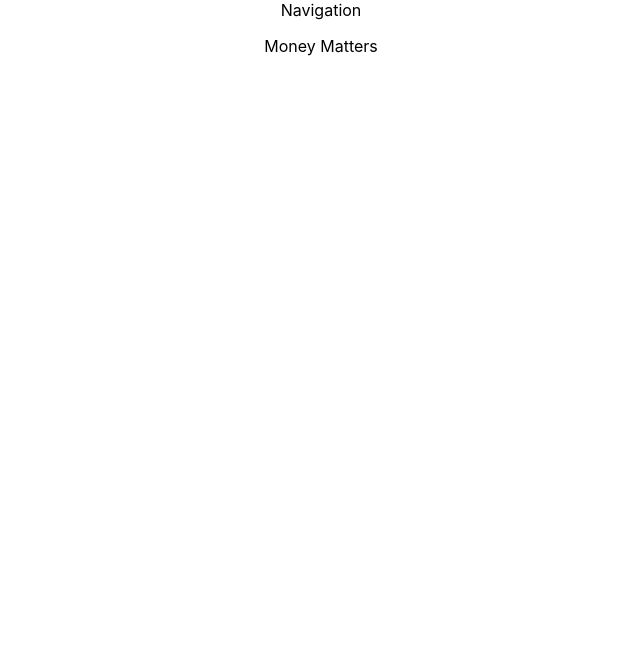
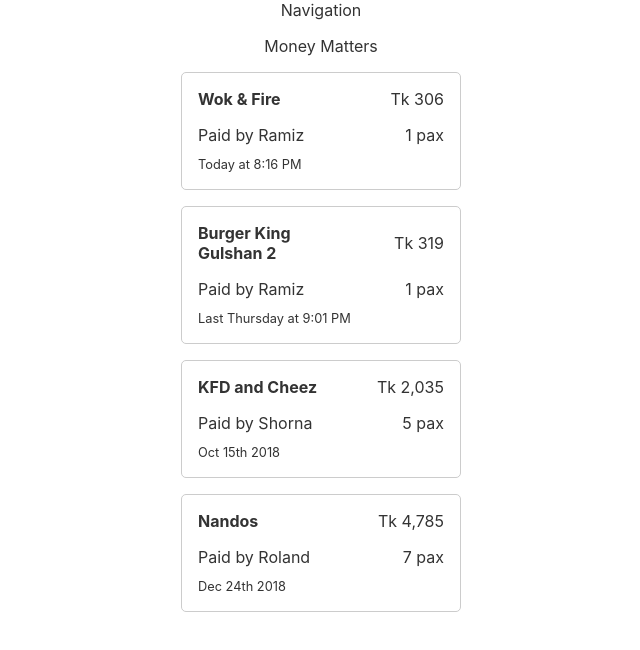
Before and after one commit to ramiz-rahman/money-matters, a React (Create React App) app: page / in a window 1280 px wide. Shown: the top 650 px of the page, without its empty margins (319-959 px from the left). Built offline with nearby package versions, Linux system fonts and the light colour scheme.

Commit message:
Create the Bill Component
The Bill Component is used to display information of a single bill.

    - It uses moment.js to format the date
    - It is the point of entry to existing bills for users

```diff
--- a/package.json
+++ b/package.json
@@ -3,6 +3,7 @@
   "version": "0.1.0",
   "private": true,
   "dependencies": {
+    "moment": "^2.23.0",
     "react": "^16.7.0",
     "react-dom": "^16.7.0",
     "react-scripts": "2.1.3"
@@ -21,5 +22,8 @@
     "not dead",
     "not ie <= 11",
     "not op_mini all"
-  ]
+  ],
+  "devDependencies": {
+    "node-sass": "^4.11.0"
+  }
 }
--- a/src/App.js
+++ b/src/App.js
@@ -1,12 +1,41 @@
 import React, { Component } from 'react';
 import Header from './components/header/header';
-import './App.css';
+import Bill from './components/Bill/Bill';
+import './App.scss';
 
 class App extends Component {
   render() {
     return (
       <div className="App">
         <Header />
+        <Bill
+          title="Wok &amp; Fire"
+          amount="306"
+          paidBy="Ramiz"
+          participants="1"
+          date="2019-01-21 20:16"
+        />
+        <Bill
+          title="Burger King Gulshan 2"
+          amount="319"
+          paidBy="Ramiz"
+          participants="1"
+          date="2019-01-17 21:01"
+        />
+        <Bill
+          title="KFD and Cheez"
+          amount="2035"
+          paidBy="Shorna"
+          participants="5"
+          date="2018-10-15 20:16"
+        />
+        <Bill
+          title="Nandos"
+          amount="4785"
+          paidBy="Roland"
+          participants="7"
+          date="2018-12-24 20:16"
+        />
       </div>
     );
   }
--- a/src/App.css
+++ b/src/App.scss
@@ -30,3 +30,5 @@
     transform: rotate(360deg);
   }
 }
+
+$color-black: #333;
--- /dev/null
+++ b/src/components/Bill/Bill.js
@@ -0,0 +1,17 @@
+import React from 'react';
+import moment from 'moment';
+import './Bill.scss';
+
+const Bill = ({ title, amount, paidBy, participants, date }) => (
+  <div className="Bill">
+    <h4>{title}</h4>
+    <p className="right">Tk {new Intl.NumberFormat().format(amount)}</p>
+    <p>Paid by {paidBy}</p>
+    <p className="right">{participants} pax</p>
+    <p>
+      <time>{moment(date).calendar(null, { sameElse: 'MMM Do YYYY' })}</time>
+    </p>
+  </div>
+);
+
+export default Bill;
--- /dev/null
+++ b/src/components/Bill/Bill.scss
@@ -0,0 +1,31 @@
+.Bill {
+  box-sizing: border-box;
+  display: flex;
+  flex-flow: row wrap;
+  justify-content: space-between;
+  align-items: center;
+  width: 280px;
+  padding: 0.5rem 1rem;
+  border: 1px solid #ccc;
+  border-radius: 5px;
+  margin: 1rem auto;
+
+  p,
+  h4 {
+    flex: 1 1 50%;
+    text-align: left;
+    margin: 0.5rem 0;
+  }
+
+  .right {
+    text-align: right;
+  }
+
+  time {
+    font-size: 0.8rem;
+  }
+
+  p:last-of-type {
+    margin-top: 0;
+  }
+}
--- a/src/index.css
+++ b/src/index.css
@@ -1,14 +1,15 @@
 body {
   margin: 0;
   padding: 0;
-  font-family: -apple-system, BlinkMacSystemFont, "Segoe UI", "Roboto", "Oxygen",
-    "Ubuntu", "Cantarell", "Fira Sans", "Droid Sans", "Helvetica Neue",
+  font-family: -apple-system, BlinkMacSystemFont, 'Segoe UI', 'Roboto', 'Oxygen',
+    'Ubuntu', 'Cantarell', 'Fira Sans', 'Droid Sans', 'Helvetica Neue',
     sans-serif;
   -webkit-font-smoothing: antialiased;
   -moz-osx-font-smoothing: grayscale;
+  color: #333;
 }
 
 code {
-  font-family: source-code-pro, Menlo, Monaco, Consolas, "Courier New",
+  font-family: source-code-pro, Menlo, Monaco, Consolas, 'Courier New',
     monospace;
 }
```
Also changed, not shown: 2 other files (tests, documents, lock files or other folders).
